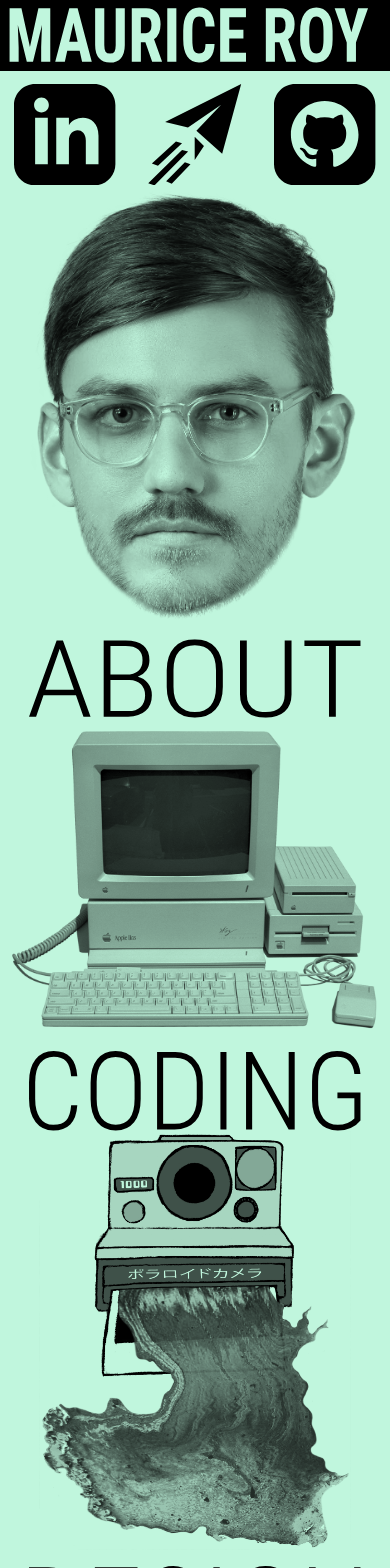
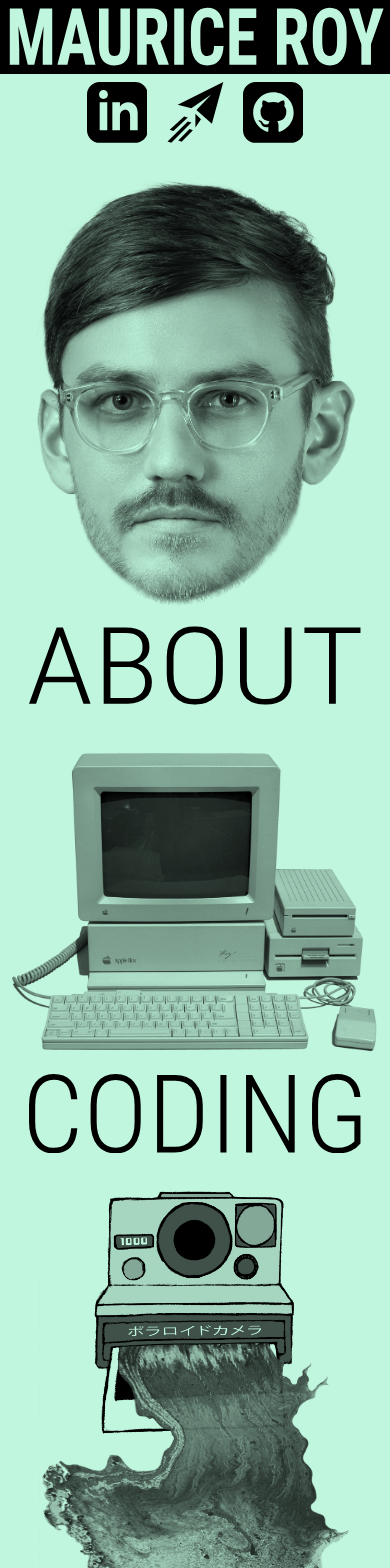
Before and after one commit to Maurice-Roy/Maurice-Roy-Website, a React (Create React App) app: page / in a window 390 px wide. Shown: the top 1568 px of the page. Built offline with nearby package versions, Linux system fonts and the light colour scheme.

Commit message:
cleaning up - still troubleshooting iOS layout problem

```diff
--- a/src/components/LandingPage/Blocks/AboutLinkGraphic.css
+++ b/src/components/LandingPage/Blocks/AboutLinkGraphic.css
@@ -1,6 +1,5 @@
 #AboutLinkGraphic {
-  display: flex;
-  flex-direction: column;
+  display: block;
 }
 
 #FaceContainer {
--- a/src/components/LandingPage/Blocks/AboutLinkText.css
+++ b/src/components/LandingPage/Blocks/AboutLinkText.css
@@ -1,6 +1,5 @@
 #AboutLinkText {
-  display: flex;
-  flex-direction: column;
+  display: block;
 }
 
 #AboutLinkText svg {
--- a/src/components/LandingPage/Blocks/AudioLinkGraphic.css
+++ b/src/components/LandingPage/Blocks/AudioLinkGraphic.css
@@ -1,6 +1,5 @@
 #AudioLinkGraphic {
-  display: flex;
-  flex-direction: column;
+  display: block;
 }
 
 #SoundSystemContainer {
--- a/src/components/LandingPage/Blocks/AudioLinkText.css
+++ b/src/components/LandingPage/Blocks/AudioLinkText.css
@@ -1,6 +1,5 @@
 #AudioLinkText {
-  display: flex;
-  flex-direction: column;
+  display: block;
 }
 
 #AudioLinkText svg {
--- a/src/components/LandingPage/Blocks/CodingLinkGraphic.css
+++ b/src/components/LandingPage/Blocks/CodingLinkGraphic.css
@@ -1,6 +1,5 @@
 #CodingLinkGraphic {
-  display: flex;
-  flex-direction: column;
+  display: block;
 }
 
 #ComputerContainer {
--- a/src/components/LandingPage/Blocks/CodingLinkText.css
+++ b/src/components/LandingPage/Blocks/CodingLinkText.css
@@ -1,6 +1,5 @@
 #CodingLinkText {
-  display: flex;
-  flex-direction: column;
+  display: block;
 }
 
 #CodingLinkText svg {
--- a/src/components/LandingPage/Blocks/DesignLinkGraphic.css
+++ b/src/components/LandingPage/Blocks/DesignLinkGraphic.css
@@ -1,6 +1,5 @@
 #DesignLinkGraphic {
-  display: flex;
-  flex-direction: column;
+  display: block;
 }
 
 #CameraContainer {
--- a/src/components/LandingPage/Blocks/DesignLinkText.css
+++ b/src/components/LandingPage/Blocks/DesignLinkText.css
@@ -1,6 +1,5 @@
 #DesignLinkText {
-  display: flex;
-  flex-direction: column;
+  display: block;
 }
 
 #DesignLinkText svg {
--- a/src/components/LandingPage/Blocks/LandingPageHeader.css
+++ b/src/components/LandingPage/Blocks/LandingPageHeader.css
@@ -32,32 +32,15 @@
 
 @media only screen and (max-width: 650px) {
   #LandingPageHeader {
-    display: block;
-    grid-template-columns: 100%;
-    grid-auto-rows: min-content min-content;
-    font-weight: 700;
-    font-size: 800%;
+    display: flex;
+    flex-direction: column;
   }
 
   #MyName {
-    grid-column: 1 / 2;
-    grid-row: 1 / 2;
-    object-fit: fill;
-    max-width: 100%;
-    top: 0;
     display: grid;
-    /* margin-left: 0.6%; */
-    /* transform: scaleY(1.07); */
-    overflow: none;
   }
 
   #MyName svg {
-    /* object-fit: fill; */
-    max-width: 100%;
-    margin-top: -0.8%;
-    margin-left: 1%;
-    margin-right: 5%;
-    margin-bottom: -1.7%;
-    transform: scaleY(1.2);
+    margin-right: 1%;
   }
 }
--- a/src/components/LandingPage/Blocks/SocialMediaLinks.css
+++ b/src/components/LandingPage/Blocks/SocialMediaLinks.css
@@ -43,43 +43,19 @@
 
 @media only screen and (max-width: 650px) {
   #SocialMediaLinks {
-    display: grid;
-    grid-template-columns: auto auto auto;
-    grid-template-rows: 100%;
-    /* margin-left: 5%; */
-    /* margin-right: 1%; */
+    margin: auto;
+    width: 60%;
   }
 
   #SocialMediaLinks div {
-    display: grid;
-    width: 100%;
-    height: 100%;
-    /* margin: auto; */
-    margin: auto;
+
   }
 
   #SocialMediaLinks div div {
-    display: grid;
-    width: 78%;
-    height: 78%;
-    /* margin: auto; */
-    margin: auto;
-    margin-top: 10%;
+
   }
 
   #SocialMediaLinks svg {
-    /* margin: auto; */
-  }
-
-  #LinkedIn-icon-container {
-    grid-column: 1 / 2
-  }
-
-  #Email-icon-container {
-    grid-column: 2 / 3
-  }
-
-  #GitHub-icon-container {
-    grid-column: 3 / 4
+    margin-bottom: 16%;
   }
 }
--- a/src/components/LandingPage/LandingPage.css
+++ b/src/components/LandingPage/LandingPage.css
@@ -8,13 +8,6 @@
   grid-auto-rows: min-content min-content auto;
 }
 
-@media only screen and (max-width: 650px) {
-  #LandingPage {
-    display: block;
-    width: 100%;
-    height: 100%;
-  }
-}
 .LandingPageBlock {
   font-size: 400%;
   background-color: rgb(192, 246, 221);
@@ -70,3 +63,25 @@
   grid-column: 4 / 5;
   grid-row: 3 / 4;
 }
+
+@media only screen and (max-width: 650px) {
+  #LandingPage {
+    display: block;
+  }
+
+  #AboutLinkGraphic img {
+    margin-top: 5%;
+  }
+
+  #CodingLinkGraphic img {
+    margin-top: 5%;
+  }
+
+  #DesignLinkGraphic img {
+    margin-top: 5%;
+  }
+
+  #AudioLinkGraphic img {
+    margin-top: 5%;
+  }
+}
```
